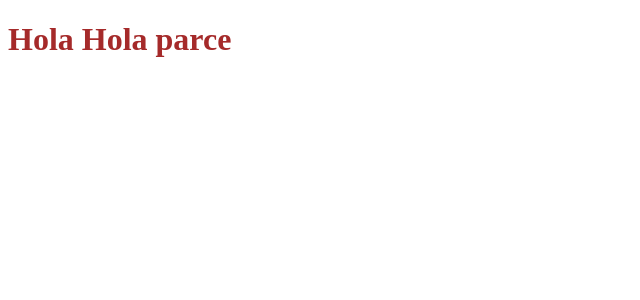
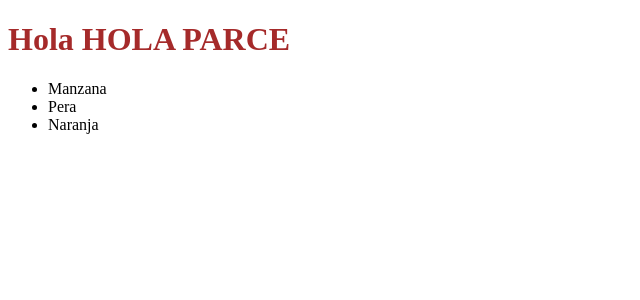
Before and after one commit to IsraelDiazAcosta/Mi-primer-Vue, a Vue app: page / in a window 1280 px wide. Shown: the top 300 px of the page, without its empty margins (0-640 px from the left). Built offline with nearby package versions, Linux system fonts and the light colour scheme.

Commit message:
feat_v-ford, usar v-for para recorrer un arry junto la key para despues mostrarlo accediendo a cada elemnto :sparkles:

```diff
--- a/src/App.vue
+++ b/src/App.vue
@@ -1,11 +1,33 @@
 
 <script setup>
 const name="Hola parce";
-
+const arrayFrutas = [
+        {
+            name: "Manzana",
+            price: "$1.00",
+            description: "Una manzana",
+        },
+        {
+            name: "Pera",
+            price: "$2.00",
+            description: "Una pera",
+        },
+        {
+            name: "Naranja",
+            price: "$3.00",
+            description: "Una naranja",
+        },
+    ];
 </script>
 
 <template>
-  <h1> Hola {{ name }} </h1>
+  <h1> Hola {{ name .toUpperCase()}} </h1>
+  <ul>
+    <li v-for=" (frutas) in arrayFrutas" :key=frutas.name>
+      {{frutas.name}}
+
+    </li>
+  </ul>
 
   </template>
 
@@ -15,5 +37,4 @@ const name="Hola parce";
 
   }
 
-
 </style>
```
